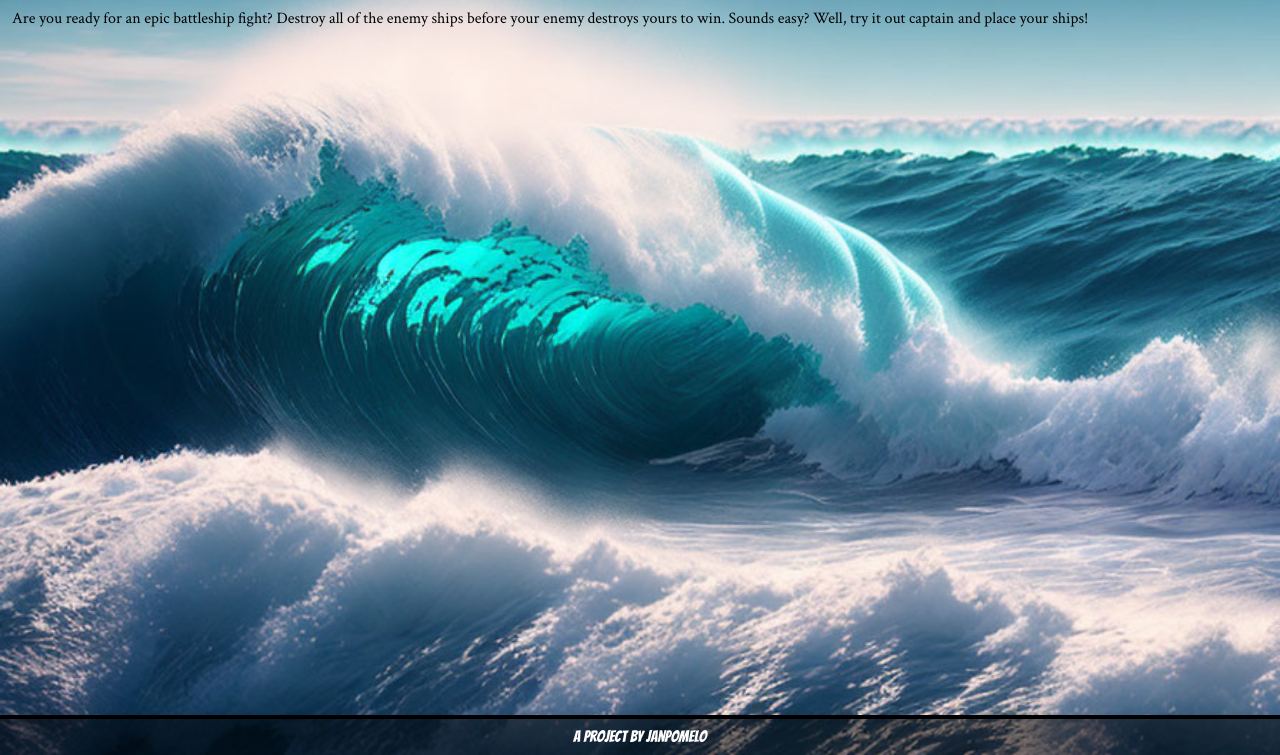
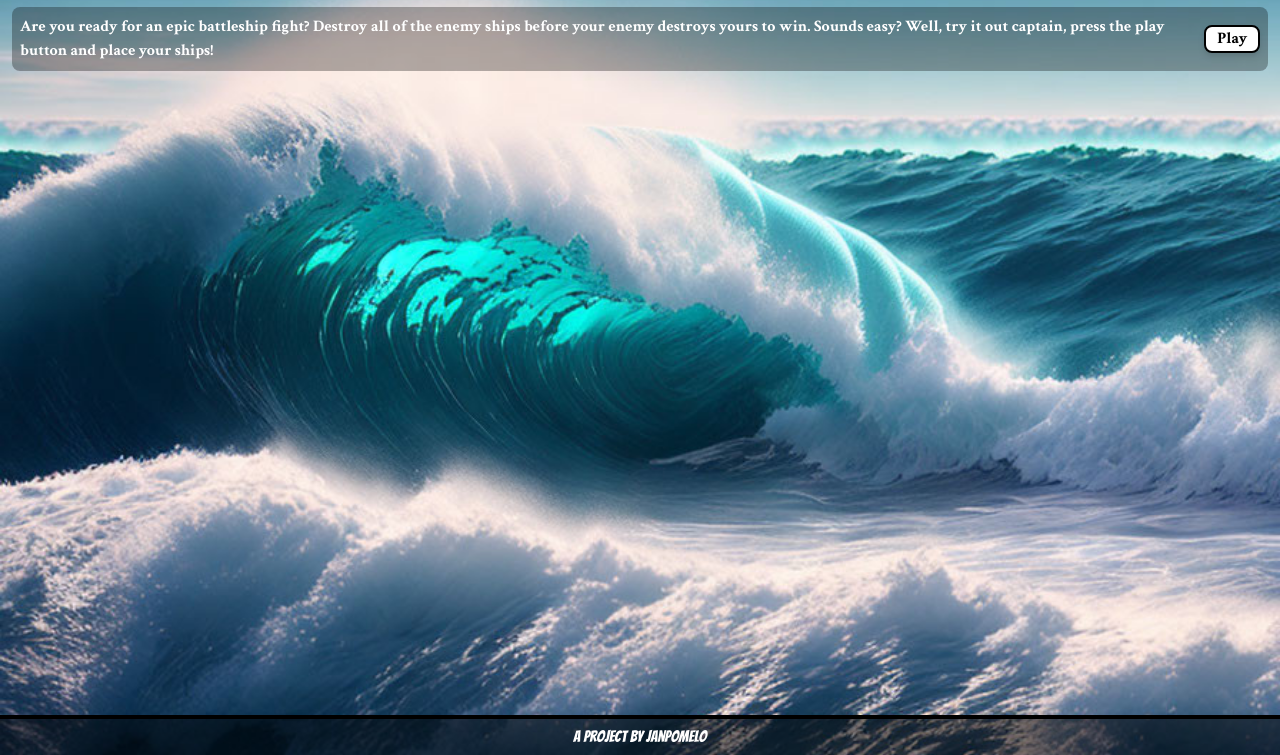
Before and after one commit to JanPomelo/battleships, a website built with webpack: page dist/index.html in a window 1280 px wide. Shown: the part 45-800 px from the top of the page. Built offline with nearby package versions, Linux system fonts and the light colour scheme.

Commit message:
Add introduction div

```diff
--- a/src/pageLoad.ts
+++ b/src/pageLoad.ts
@@ -10,10 +10,23 @@ export function loadBGImg() {
 }
 
 export function writeIntroduction() {
+  // TODO: font color change to css
+  const div: HTMLDivElement = document.createElement('div');
+  main.appendChild(div);
+  div.classList.add('bg-black/30', 'text-white', 'p-2', 'rounded-lg',
+    'text-justify', 'flex', 'flex-col',
+    'xl:flex-row', 'items-center', 'xl:justify-between', 'xl:gap-10');
   const introParagraph: HTMLParagraphElement = document.createElement("p");
   introParagraph.innerText =
-    "Are you ready for an epic battleship fight? Destroy all of the enemy ships before your enemy destroys yours to win. Sounds easy? Well, try it out captain and place your ships!";
-  main.appendChild(introParagraph);
+    "Are you ready for an epic battleship fight? Destroy all of the enemy ships before your enemy destroys yours to win. Sounds easy? Well, try it out captain, press the play button and place your ships!";
+  introParagraph.classList.add('font-bold')
+  div.appendChild(introParagraph);
+  const playButton: HTMLButtonElement = document.createElement('button');
+  playButton.innerText = 'Play';
+  playButton.classList.add('rounded-lg', 'text-black', 'bg-white',
+    'w-16', 'font-bold', 'border-2', 'border-black', 'drop-shadow-md',
+    'hover:bg-gray-200', 'active:bg-gray-400');
+  div.appendChild(playButton);
 }
 
 function enemyBoard() {
--- a/src/style.css
+++ b/src/style.css
@@ -6,14 +6,13 @@
 
 html {
   font-family: "Bangers";
+
 }
 
 main {
-  box-shadow: 0px 0px 5px 5px black;
-  z-index: 2;
   font-family: 'Crimson Text';
-  z-index: -3;
 }
+
 
 
 #bgIMG {
```
Also changed, not shown: dist/index.html.
